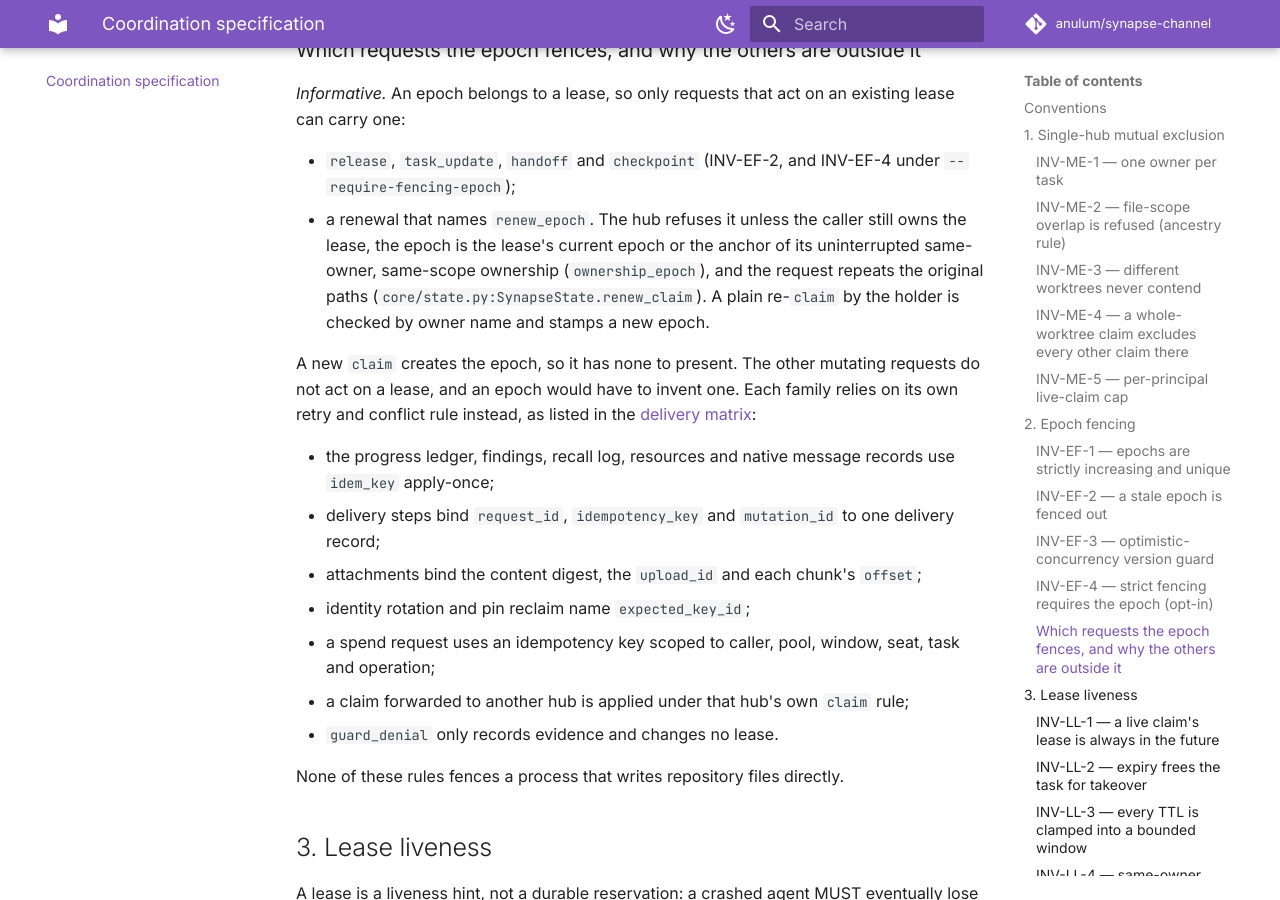
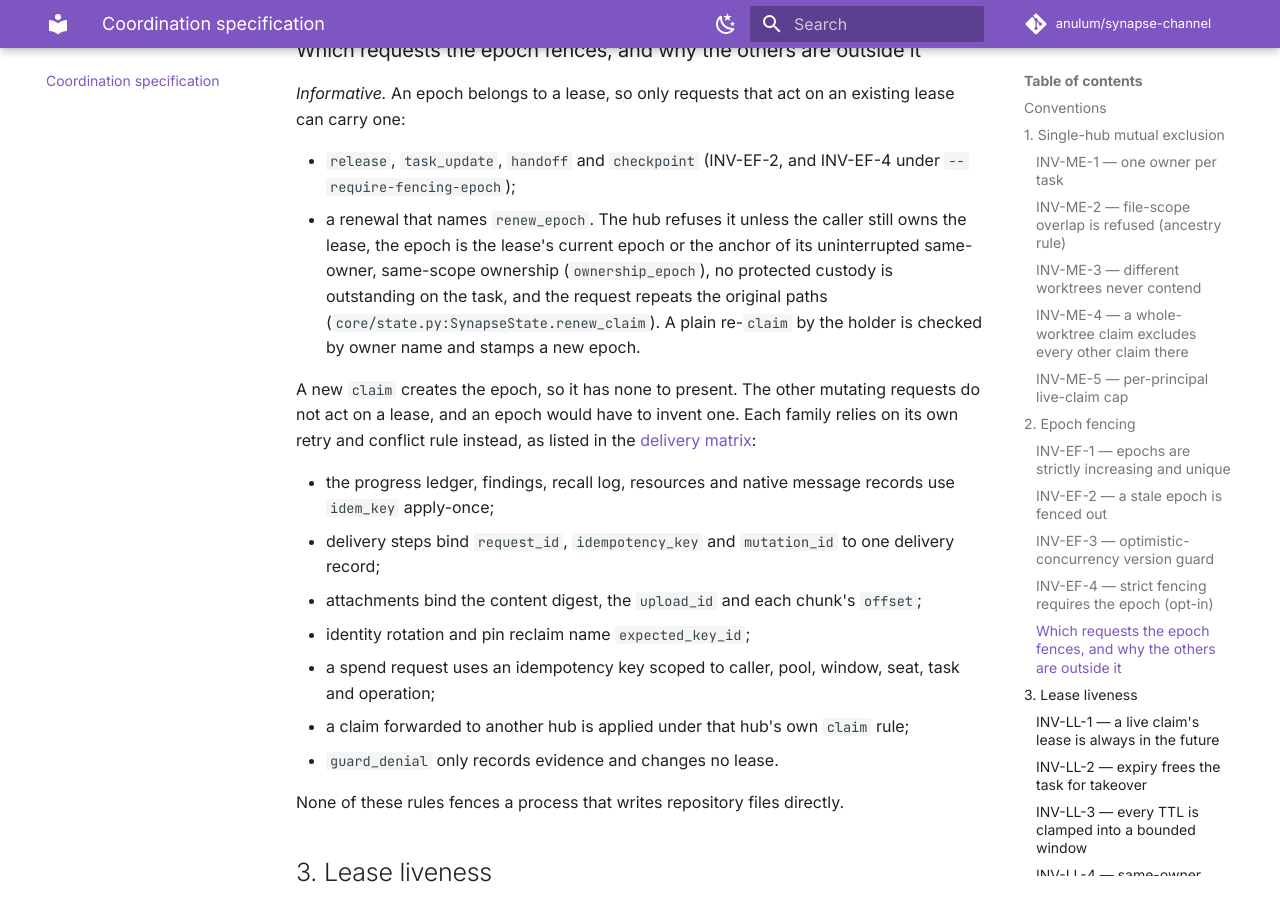
Before and after one commit to anulum/synapse-channel, an MkDocs documentation site: the page built from docs/coordination-spec.md, in a window 1280 px wide and 900 px high, scrolled down 4431 px. Built offline with MkDocs 1.6.1 and Material for MkDocs 9.7.7, drawn with Linux system fonts in a browser that asks for light colours; comment, search, counter and statistics services are not loaded.

Commit message:
docs(spec): name the protected-custody condition of an epoch renewal
The new fencing-scope note listed the renewal's acceptance conditions as
complete but left out that a renewal is also refused while protected
custody is outstanding on the task. The list now includes it.

Hooks-Verified: pre-commit sha256:3552a67ddc3a6626
Seat: f636
Authored by Anulum Fortis & Arcane Sapience (protoscience@anulum.li)

```diff
--- a/docs/coordination-spec.md
+++ b/docs/coordination-spec.md
@@ -201,8 +201,9 @@ existing lease can carry one:
   INV-EF-4 under `--require-fencing-epoch`);
 - a renewal that names `renew_epoch`. The hub refuses it unless the caller
   still owns the lease, the epoch is the lease's current epoch or the anchor of
-  its uninterrupted same-owner, same-scope ownership (`ownership_epoch`), and
-  the request repeats the original paths
+  its uninterrupted same-owner, same-scope ownership (`ownership_epoch`), no
+  protected custody is outstanding on the task, and the request repeats the
+  original paths
   (`core/state.py:SynapseState.renew_claim`). A plain re-`claim` by the holder
   is checked by owner name and stamps a new epoch.
 
```
